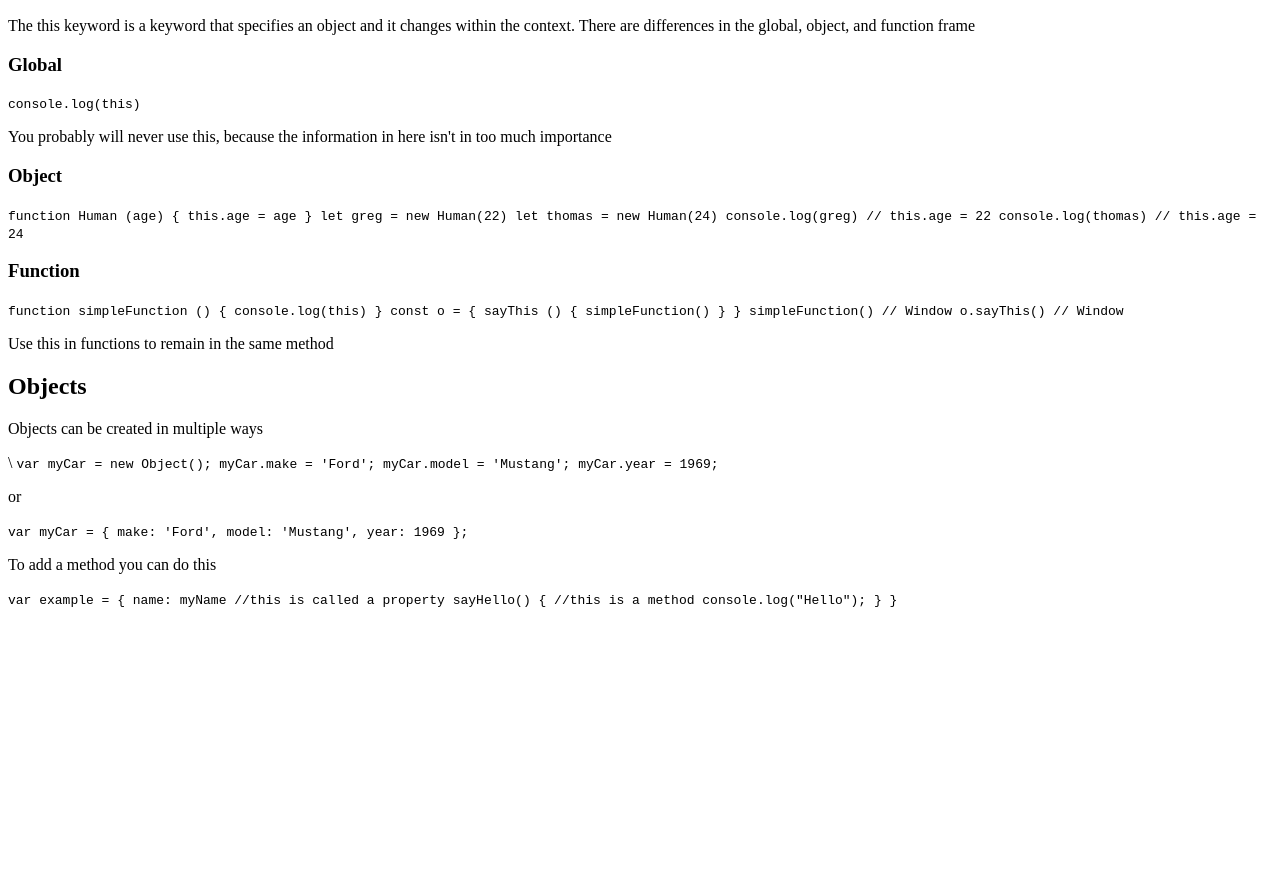
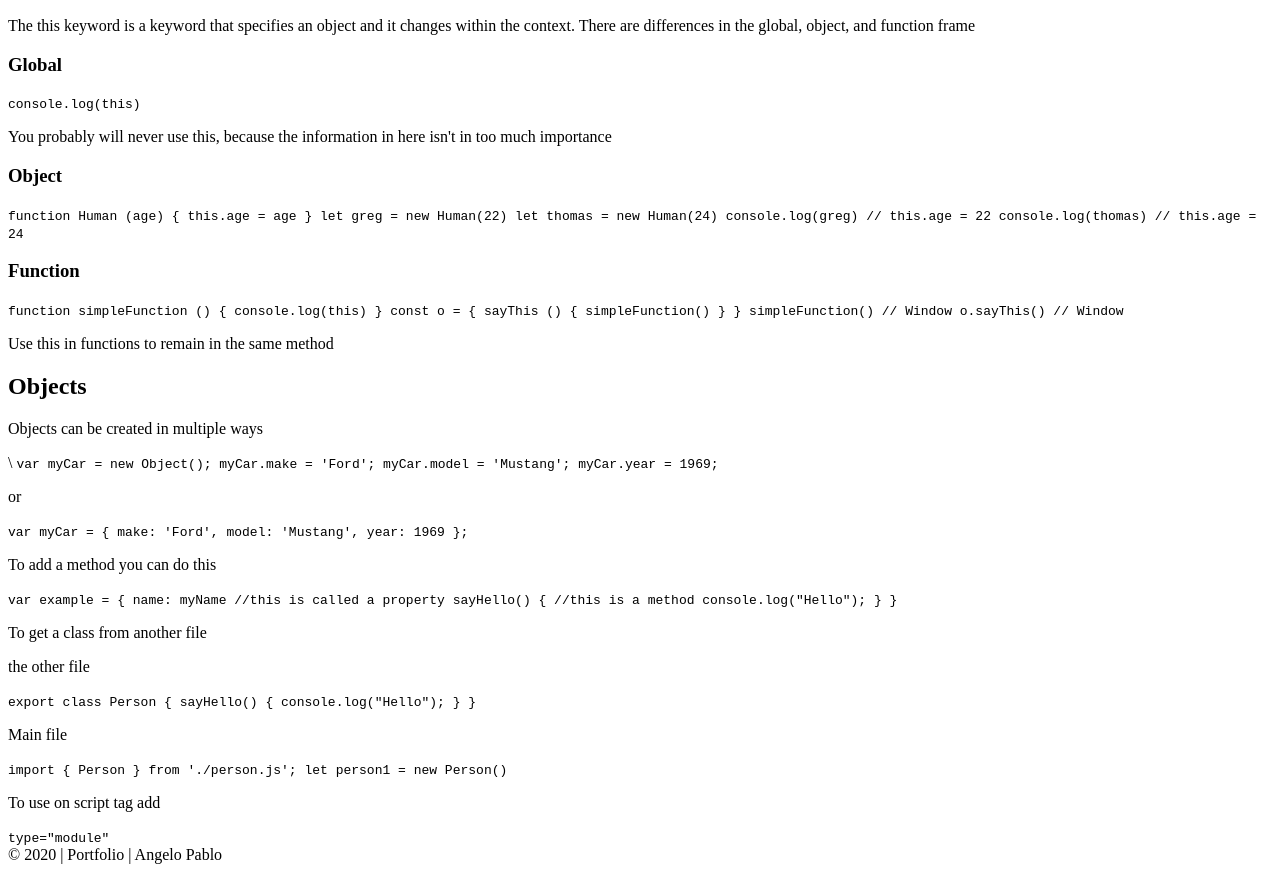
Before and after one commit to pablo014/WD330, a plain HTML site: page week3/week3Notes.html in a window 1280 px wide. Shown: the part 198-1070 px from the top of the page. Before the commit the page ends 814 px from the top, so only its background shows below. Drawn offline with Linux system fonts and the light colour scheme.

Commit message:
added footer

```diff
--- a/week3/week3Notes.html
+++ b/week3/week3Notes.html
@@ -74,7 +74,22 @@ myCar.year = 1969;
             }
         </code>
 
+        <p>To get a class from another file</p>
+        <p>the other file</p>
+        <code>export class Person {
+            sayHello() {
+                console.log("Hello");
+            }
+        }
+        </code>
+        <p>Main file</p>
+        <code>
+            import { Person } from './person.js';
+            let person1 = new Person()
+        </code>
+        <p>To use on script tag add</p>
+        <code>type="module"</code>
     </main>
-    <footer></footer>
+    <footer>&copy; 2020 | Portfolio | Angelo Pablo</footer>
 </body>
 </html>
```
Also changed, not shown: week1/notes.html (+1 -0 lines), week2/Week2Notes.html (+1 -1 lines), week2/index.html (+1 -1 lines), week3/index.html (+1 -1 lines).
